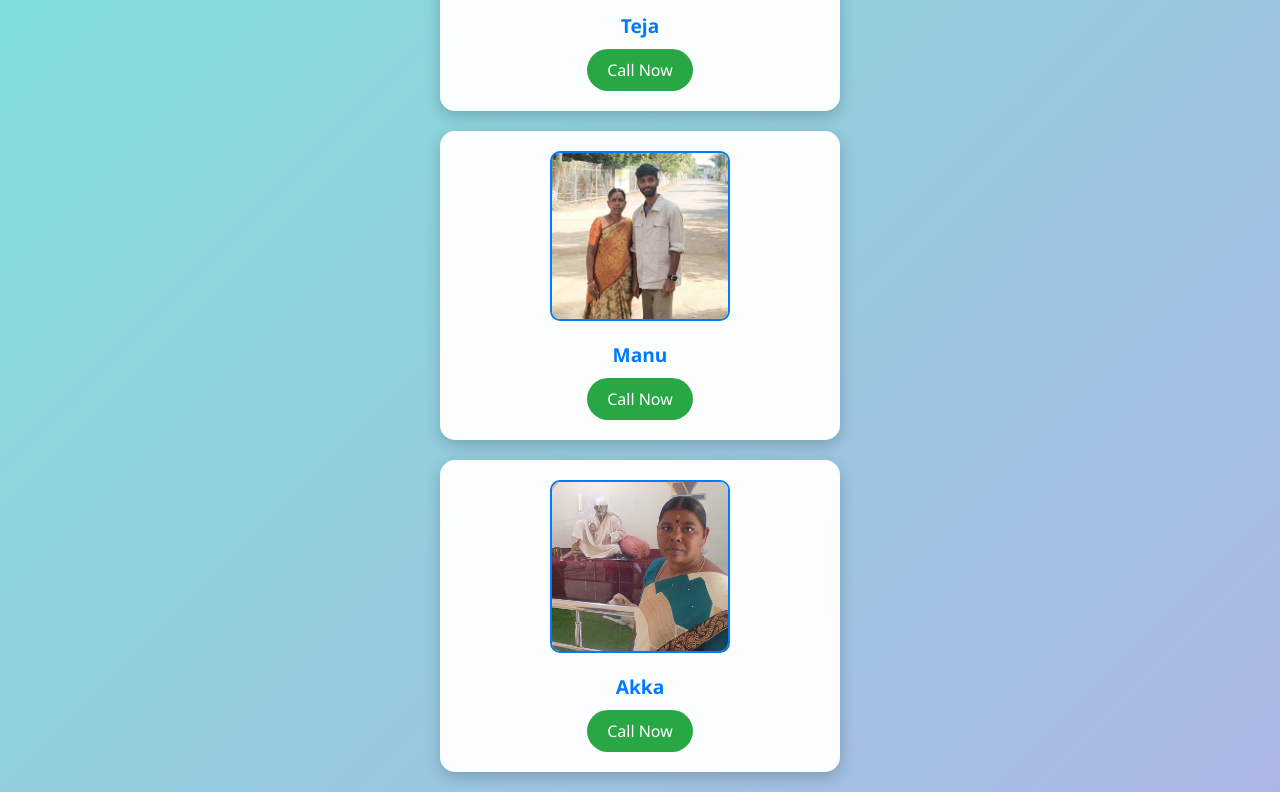
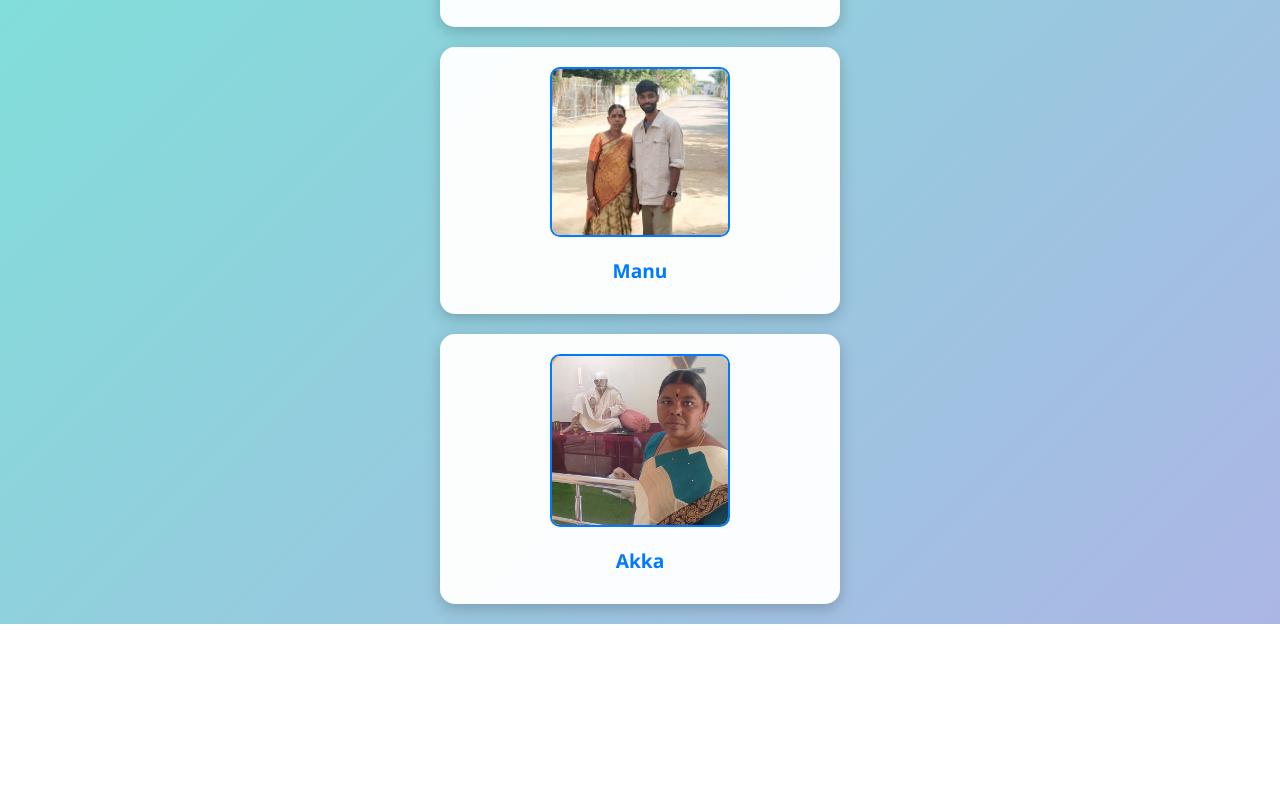
Before and after one commit to manu9553058301-netizen/Call, a plain HTML site: page index.html in a window 1280 px wide. Shown: the part 615-1407 px from the top of the page. After the commit the page ends 1239 px from the top, so only its background shows below. Drawn offline with Linux system fonts and the light colour scheme.

Commit message:
Update index.html

```diff
--- a/index.html
+++ b/index.html
@@ -69,20 +69,6 @@
             color: #007bff;
             margin-bottom: 10px;
         }
-        .call-btn {
-            background-color: #28a745;
-            color: white;
-            padding: 10px 20px;
-            border-radius: 25px;
-            text-decoration: none;
-            font-size: 1em;
-            display: inline-block;
-            transition: background-color 0.3s ease;
-        }
-        .call-btn:hover,
-        .call-btn:active {
-            background-color: #218838;
-        }
         @keyframes slideIn {
             to {
                 opacity: 1;
@@ -108,22 +94,18 @@
         <div class="contact" data-tel="+919059896911">
             <img src="dad.png" alt="Dad">
             <p>Dad</p>
-            <a href="tel:+919059896911" class="call-btn">Call Now</a>
         </div>
         <div class="contact" data-tel="+919676705878">
             <img src="Teja.png" alt="Teja">
             <p>Teja</p>
-            <a href="tel:+919676705878" class="call-btn">Call Now</a>
         </div>
         <div class="contact" data-tel="+919553058301">
             <img src="Manu.png" alt="Manu">
             <p>Manu</p>
-            <a href="tel:+919553058301" class="call-btn">Call Now</a>
         </div>
         <div class="contact" data-tel="+919951507315">
             <img src="Akka.png" alt="Akka">
             <p>Akka</p>
-            <a href="tel:+919951507315" class="call-btn">Call Now</a>
         </div>
     </div>
     <script>
@@ -133,7 +115,12 @@
                 const contact = this.closest('.contact');
                 const tel = contact.getAttribute('data-tel');
                 if (tel) {
+                    // Attempt to open the dialer with the number
                     window.location.href = `tel:${tel}`;
+                    // Optional: Add a small delay to ensure the dialer opens
+                    setTimeout(() => {
+                        // Note: Fully automating the call (pressing "Call") is restricted by security policies
+                    }, 100);
                 }
             });
         });
```
